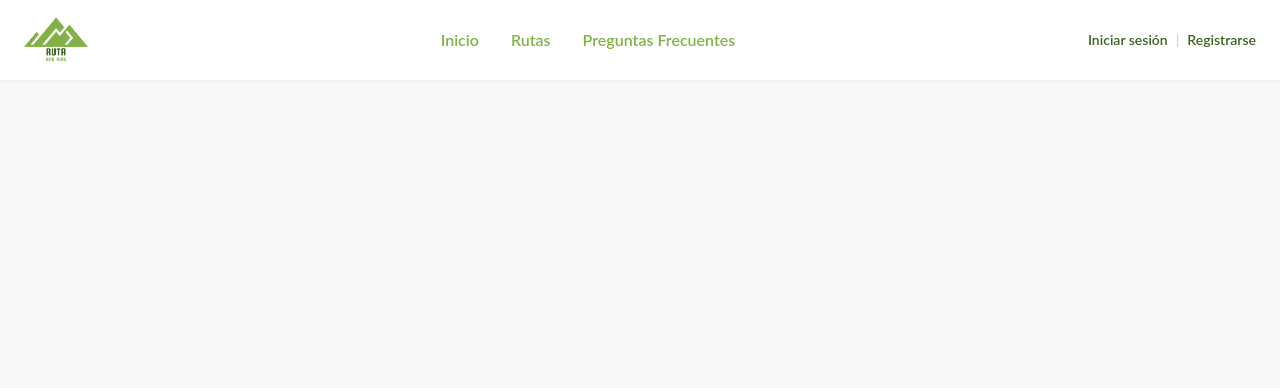
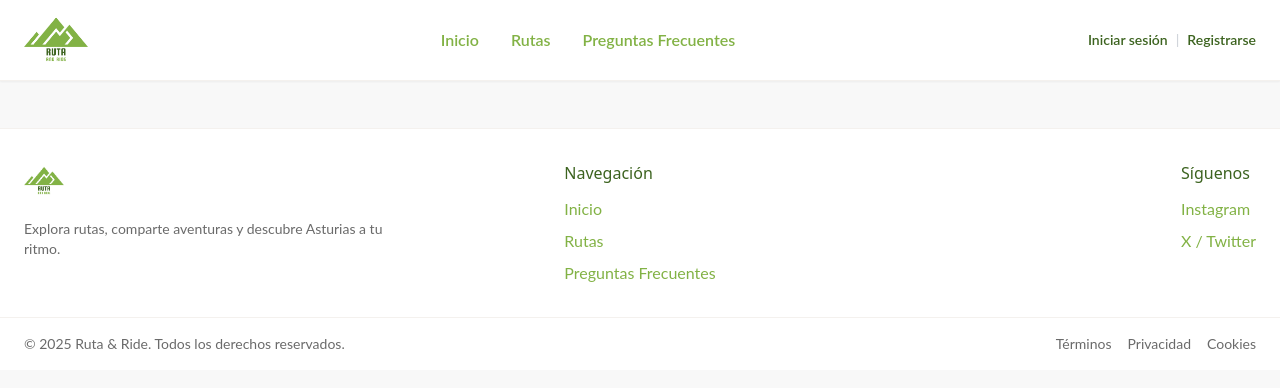
Before and after one commit to milcaponce/asturias-ruta-ride-frontend, a React (Vite) app: page /viajes-compartidos in a window 1280 px wide. Shown: the top 388 px of the page. Built offline with nearby package versions, Linux system fonts and the light colour scheme.

Commit message:
feat: add accessible global footer and integrate into app layout

```diff
--- a/src/App.jsx
+++ b/src/App.jsx
@@ -1,5 +1,6 @@
 import { Routes, Route, Link, Navigate } from "react-router-dom";
 import Header from "./components/header/Header";
+import Footer from "./components/footer/Footer";
 import RoutesPage from "./pages/RoutesPage";
 import RouteDetailPage from "./pages/RouteDetailPage";
 import RegisterPage from "./pages/RegisterPage";
@@ -29,6 +30,7 @@ export default function App() {
           {/*<Route path="/viajes-compartidos" element={<SharedTripsPage />} />*/}
         </Routes>
       </main>
+      <Footer />
     </>
   );
 }
--- /dev/null
+++ b/src/components/footer/Footer.jsx
@@ -0,0 +1,73 @@
+import { Link } from "react-router-dom";
+import logo from "../../assets/logos/RutaLogo.png";
+
+export default function Footer() {
+    const year = new Date().getFullYear();
+
+    return (
+        <footer className="bg-white border-t border-backgroundAlt text-textSecondary mt-12" role="contentinfo" aria-label="Información del sitio">
+
+            <div className="max-w-7xl mx-auto px-6 py-8 grid gap-8 md:grid-cols-3">
+                <div>
+                    <Link to="/home" className="inline-flex items-center space-x-2">
+                        <img src={logo} alt="Ruta & Ride" className="h-10 w-auto" />
+                        <span className="sr-only">Ir al inicio</span>
+                    </Link>
+                    <p className="mt-3 text-sm text-textMuted">
+                        Explora rutas, comparte aventuras y descubre Asturias a tu ritmo.
+                    </p>
+                </div>
+
+                <nav aria-label="Enlaces del sitio" className="md:justify-self-center">
+                    <h2 className="text-brandDarkGreen font-heading text-base mb-3">Navegación</h2>
+                    <ul className="space-y-2">
+                        <li><Link to="/home" className="hover:text-brandGreen transition-colors">Inicio</Link></li>
+                        <li><Link to="/routes" className="hover:text-brandGreen transition-colors">Rutas</Link></li>
+                        <li><Link to="/preguntas-frecuentes" className="hover:text-brandGreen transition-colors">Preguntas Frecuentes</Link></li>
+
+                    {/* 🔒 FUTURA FEATURE: Viajes Compartidos */}
+                        {/*
+                        <li><Link to="/viajes-compartidos" className="hover:text-brandGreen transition-colors">Viajes Compartidos</Link></li>
+                    */}
+                    </ul>
+                </nav>
+
+        {/* Redes sociales (placeholders) */}
+                <div className="md:justify-self-end">
+                    <h2 className="text-brandDarkGreen font-heading text-base mb-3">Síguenos</h2>
+                    <ul className="space-y-2">
+                        <li>
+                            <a
+                                href="#"
+                                className="hover:text-brandGreen transition-colors"
+                                aria-label="Instagram de Ruta & Ride"
+                            >
+                                Instagram
+                            </a>
+                        </li>
+                        <li>
+                            <a
+                                href="#"
+                                className="hover:text-brandGreen   transition-colors"
+                                aria-label="Twitter de Ruta & Ride"
+                            >
+                                X / Twitter
+                            </a>
+                        </li>
+                    </ul>
+                </div>
+            </div>
+
+            <div className="border-t border-backgroundAlt">
+                <div className="max-w-7xl mx-auto px-6 py-4 text-sm flex flex-col md:flex-row items-center justify-between gap-2">
+                    <p className="text-textMuted">© {year} Ruta & Ride. Todos los derechos reservados.</p>
+                    <div className="flex items-center gap-4">
+                        <a href="#" className="hover:text-brandGreen transition-colors text-textMuted">Términos</a>
+                        <a href="#" className="hover:text-brandGreen transition-colors text-textMuted">Privacidad</a>
+                        <a href="#" className="hover:text-brandGreen transition-colors text-textMuted">Cookies</a>
+                    </div>
+                </div>
+            </div>
+        </footer>
+    );
+}
```
